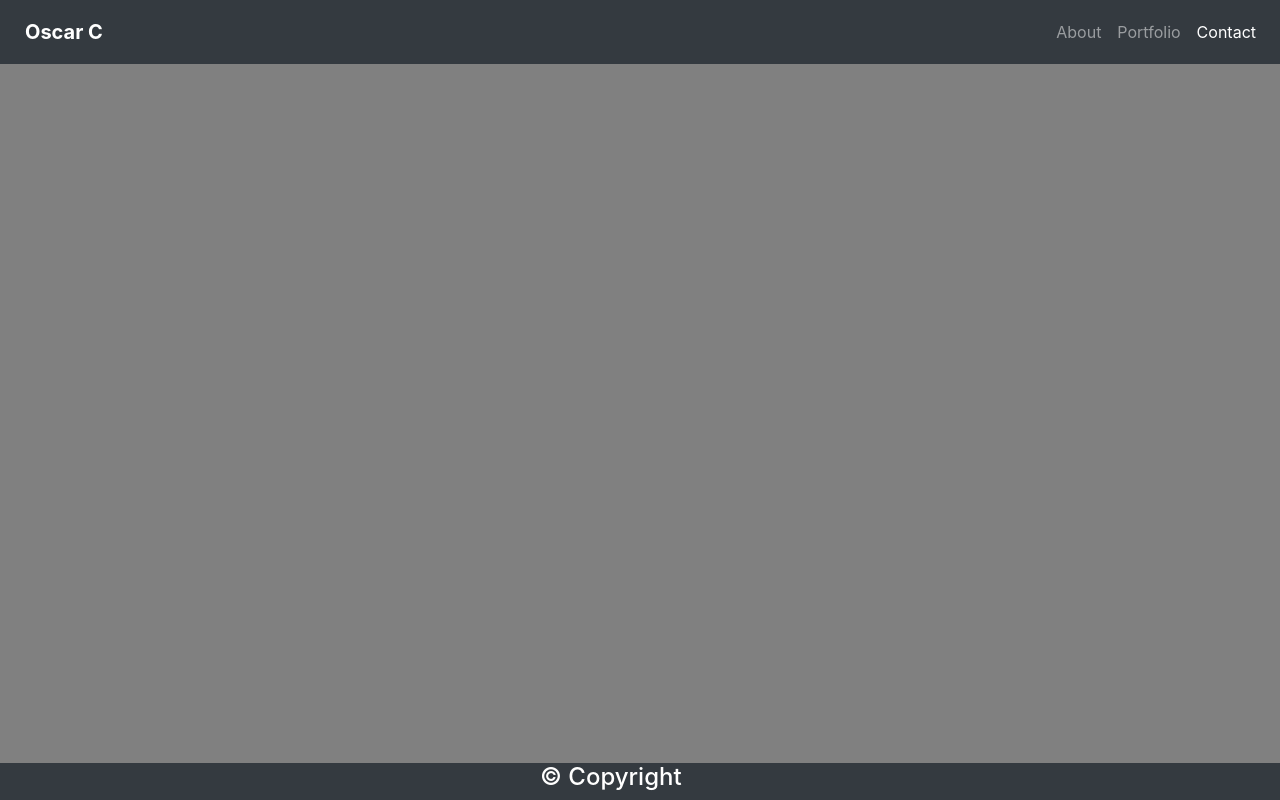
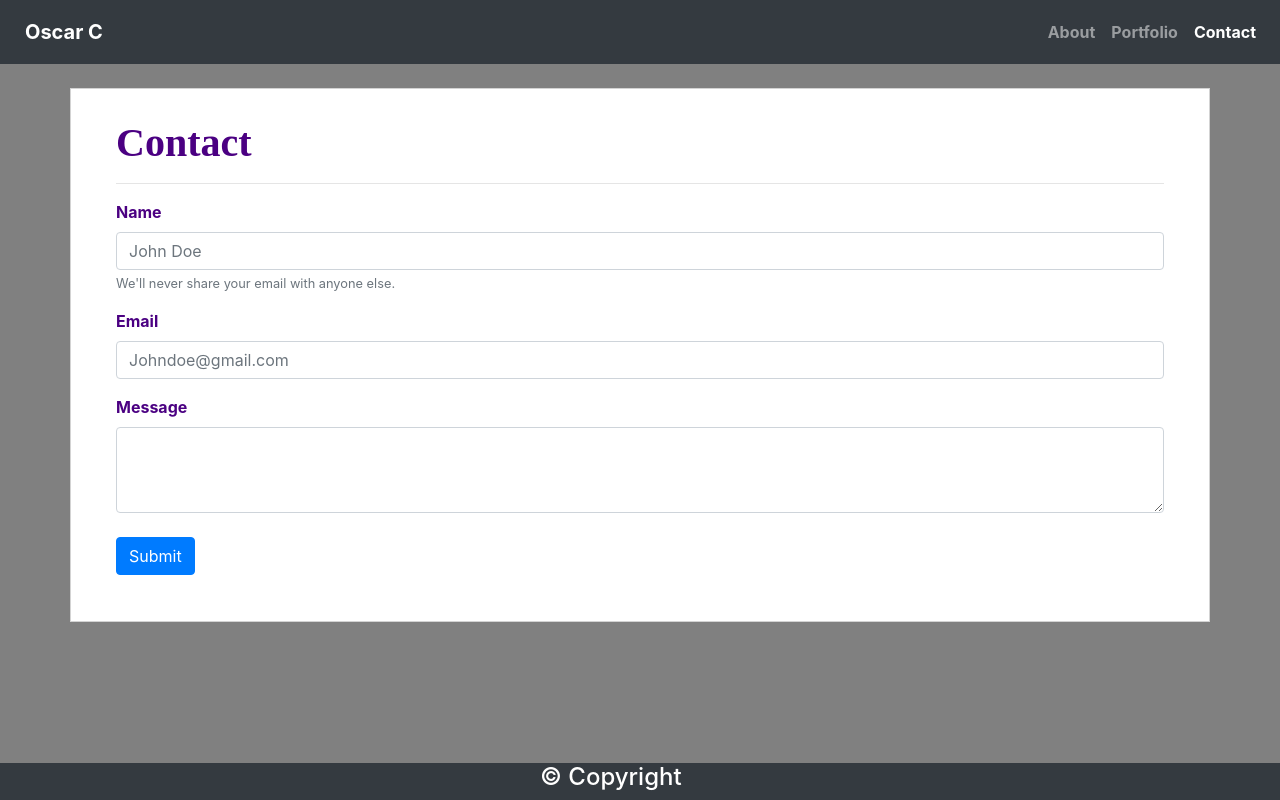
Before and after one commit to cracso/Homework-2, a plain HTML site: page contact.html in a window 1280 px wide. Drawn offline with nearby package versions, Linux system fonts and the light colour scheme.

Commit message:
finished

```diff
--- a/Assets/css/style.css
+++ b/Assets/css/style.css
@@ -1,6 +1,20 @@
+.row.row2 {
+  padding: 30px;
+
+}
+
+
 .card-title{
 background-color: indigo;
+position: absolute;
+z-index: 999;
+margin: 0 auto;
+left: 0;
+right: 0;
+top: 50%;
+
 }
+
 
 footer {
     position: fixed;
--- a/contact.html
+++ b/contact.html
@@ -22,24 +22,55 @@
         <div class="collapse navbar-collapse" id="navbarNav">
           <ul class="navbar-nav ml-auto">
             <li class="nav-item">
-              <a class="nav-link" href="./index.html">About <span class="sr-only">(current)</span></a>
+              <a class="nav-link" href="./index.html" style="font-weight: bold;">About <span class="sr-only">(current)</span></a>
             </li>
             <li class="nav-item">
-              <a class="nav-link" href="./portfolio.html">Portfolio</a>
+              <a class="nav-link" href="./portfolio.html" style="font-weight: bold;">Portfolio</a>
             </li>
             <li class="nav-item active">
-              <a class="nav-link" href="./contact.html">Contact</a>
+              <a class="nav-link" href="./contact.html" style="font-weight: bold;">Contact</a>
             </li>
           </ul>
         </div>
       </nav>
+    </nav>
+  <br>
+    <div class="container" style="border:lightgrey solid 1px; background-color: white;">
+      <div class="row row2">
+        <div class="col-lg-12">
+          <h1 style="border-bottom:lightgrey 2px; color:#4b0082; font-family:'Times New Roman', Times, serif; font-weight: bolder;">Contact</h1>
+          <hr>
+          <form>
+            <div class="form-group">
+              <label for="exampleInputEmail1" style="color: indigo; font-weight: bold;">Name</label>
+              <input type="email" class="form-control" id="exampleInputEmail1" aria-describedby="emailHelp" placeholder="John Doe">
+              <small id="emailHelp" class="form-text text-muted">We'll never share your email with anyone else.</small>
+            </div>
+            <div class="form-group" style="color: indigo; font-weight: bold;">
+              <label for="exampleInputPassword1">Email</label>
+              <input type="password" class="form-control" id="exampleInputPassword1" placeholder="Johndoe@gmail.com">
+            </div>
+            <div class="form-group" style="color: indigo; font-weight: bold;">
+              <label for="exampleFormControlTextarea1">Message</label>
+              <textarea class="form-control" id="exampleFormControlTextarea1" rows="3"></textarea>
+            <br>
+              <button type="submit" class="btn btn-primary">Submit</button>
+            </div>
+          </form>
+        </div>
+      </div>
+    </div>
 
 
-      <footer>
+
+
+
+
+     <footer>
 
         <h4 class="mx-auto" style="width: 200px;">&copy; Copyright</h4>
 
-     </footer>
+    </footer>
 
 <script src="https://cdnjs.cloudflare.com/ajax/libs/jquery/3.5.1/jquery.slim.min.js"></script>
 <script src="https://cdnjs.cloudflare.com/ajax/libs/popper.js/1.16.1/umd/popper.min.js"></script>
```
Also changed, not shown: index.html (+3 -3 lines), portfolio.html (+10 -8 lines), 1 other file.
